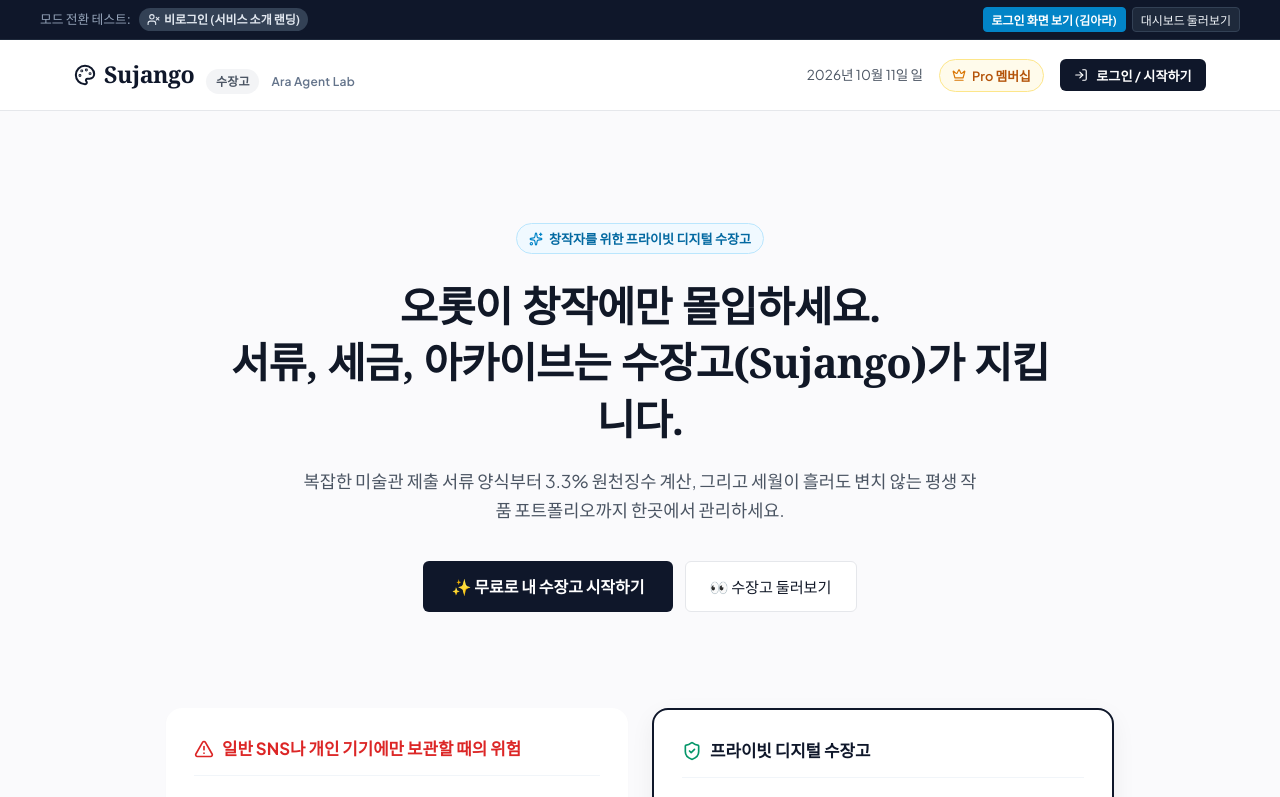
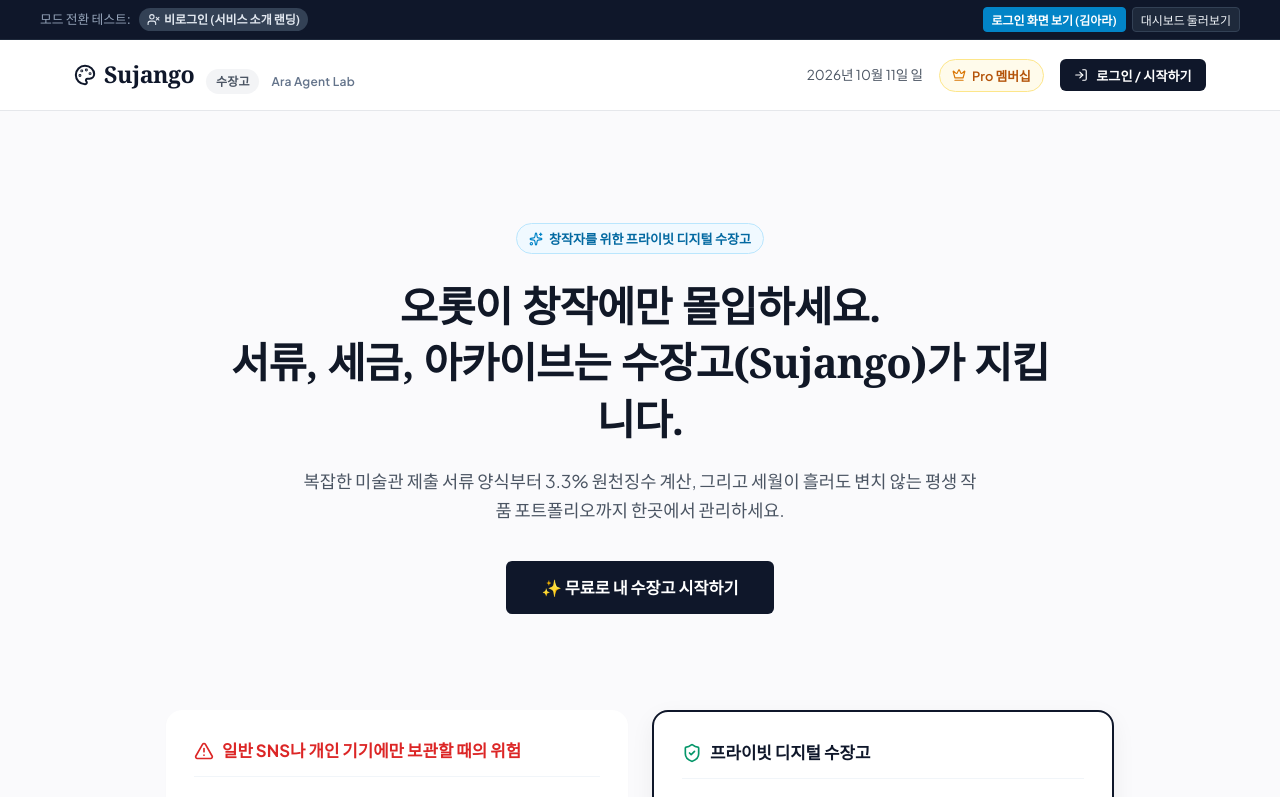
Before and after one commit to ARA3827/sujango, a React (Vite) app: page / in a window 1280 px wide. Shown: the top 797 px of the page. Built offline with nearby package versions, Linux system fonts and the light colour scheme; a web font is replaced by a local one.

Commit message:
refactor: focus landing hero on single primary CTA button

```diff
--- a/src/components/LandingPage.jsx
+++ b/src/components/LandingPage.jsx
@@ -39,12 +39,9 @@ export default function LandingPage({ onOpenLogin, onExploreGuest, onOpenPricing
           그리고 세월이 흘러도 변치 않는 평생 작품 포트폴리오까지 한곳에서 관리하세요.
         </p>
 
-        <div className="landing-hero-cta">
-          <button onClick={onOpenLogin} className="btn-primary" style={{ padding: '0.85rem 1.75rem', fontSize: '1rem', width: 'auto' }}>
+        <div className="landing-hero-cta" style={{ justifyContent: 'center' }}>
+          <button onClick={onOpenLogin} className="btn-primary" style={{ padding: '0.9rem 2.2rem', fontSize: '1.02rem', width: 'auto' }}>
             ✨ 무료로 내 수장고 시작하기
-          </button>
-          <button onClick={onExploreGuest} className="btn-outline" style={{ padding: '0.85rem 1.5rem', fontSize: '0.95rem' }}>
-            👀 수장고 둘러보기
           </button>
         </div>
       </section>
```
